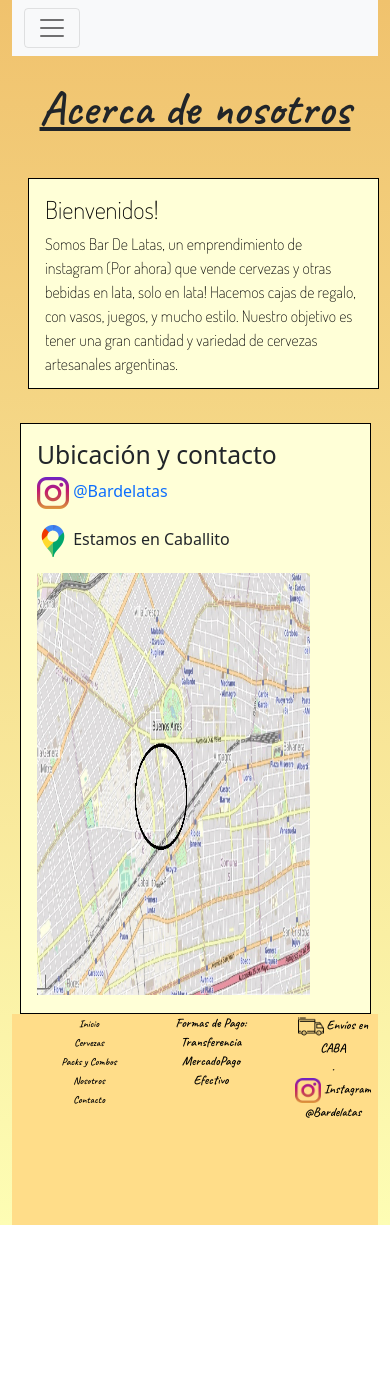
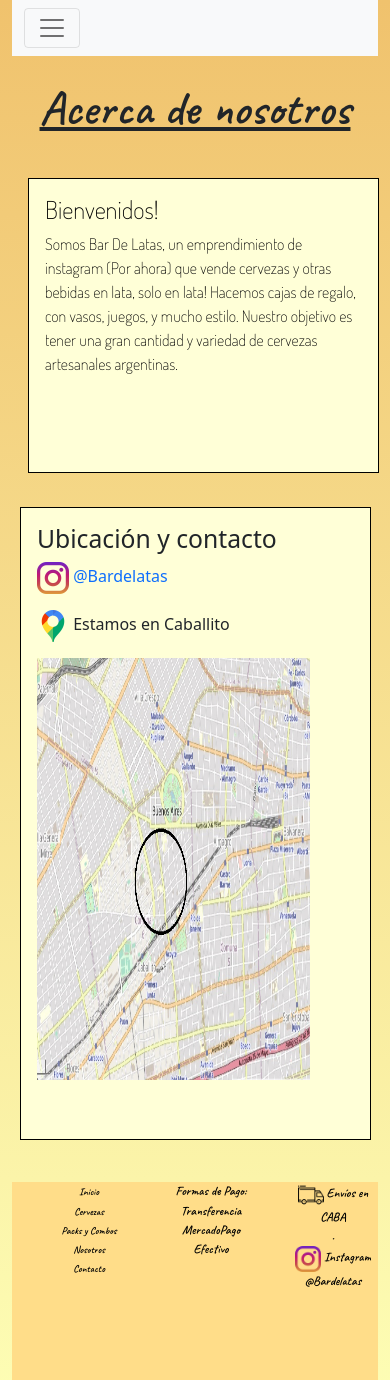
Before and after one commit to MarianoTelesca/BardeLatas, a website: page pages/nosotros.html in a window 390 px wide. Shown: the top 1380 px of the page. Before the commit the page ends 1225 px from the top, so only its background shows below. Drawn offline with nearby package versions, Linux system fonts and the light colour scheme.

Commit message:
arregle secciones en responsive

```diff
--- a/scss/_mediaquery.scss
+++ b/scss/_mediaquery.scss
@@ -25,6 +25,9 @@
         grid-template-rows: 1fr 1fr;
         grid-template-areas: "foto" "article";
     }
+    .art--izq {
+        padding: 0.5em;
+    }
     .img--izq {
         @include medida(85vw, 35vh);
     }
@@ -32,7 +35,10 @@
         display: grid;
         grid-template-columns: 1fr;
         grid-template-rows: 1fr 1fr;
-        grid-template-areas: "art" "foti";
+        grid-template-areas: "foti" "art";
+    }
+    .art--der {
+        padding: 0.5em;
     }
     .img--der {
         @include medida(85vw, 35vh);
@@ -46,22 +52,22 @@
         background: none;
         display: grid;
         grid-template-columns: 1 100vw;
-        grid-template-rows: 30vh 70vh;
+        grid-template-rows: 40vh 80vh;
         grid-template-areas: "secQs" "asideQs";
     }
     #nosotros__section {
-        @include medida(90vw, 25vh);
-        overflow: auto;
+        @include medida(90vw, 35vh);
+        overflow: none;
         grid-area: secQs;
     }
     #iframeHomero {
         display: none
     }
     #nosotros__aside {
-        @include medida(90vw, 70vh);
+        @include medida(90vw, 75vh);
         display: inline-block;
         margin: 0.5em;
-        overflow: auto;
+        overflow: none;
     }
     .aside__img {
         @include medida(70vw, 50vh);
```
Also changed, not shown: css/estilos.css.
